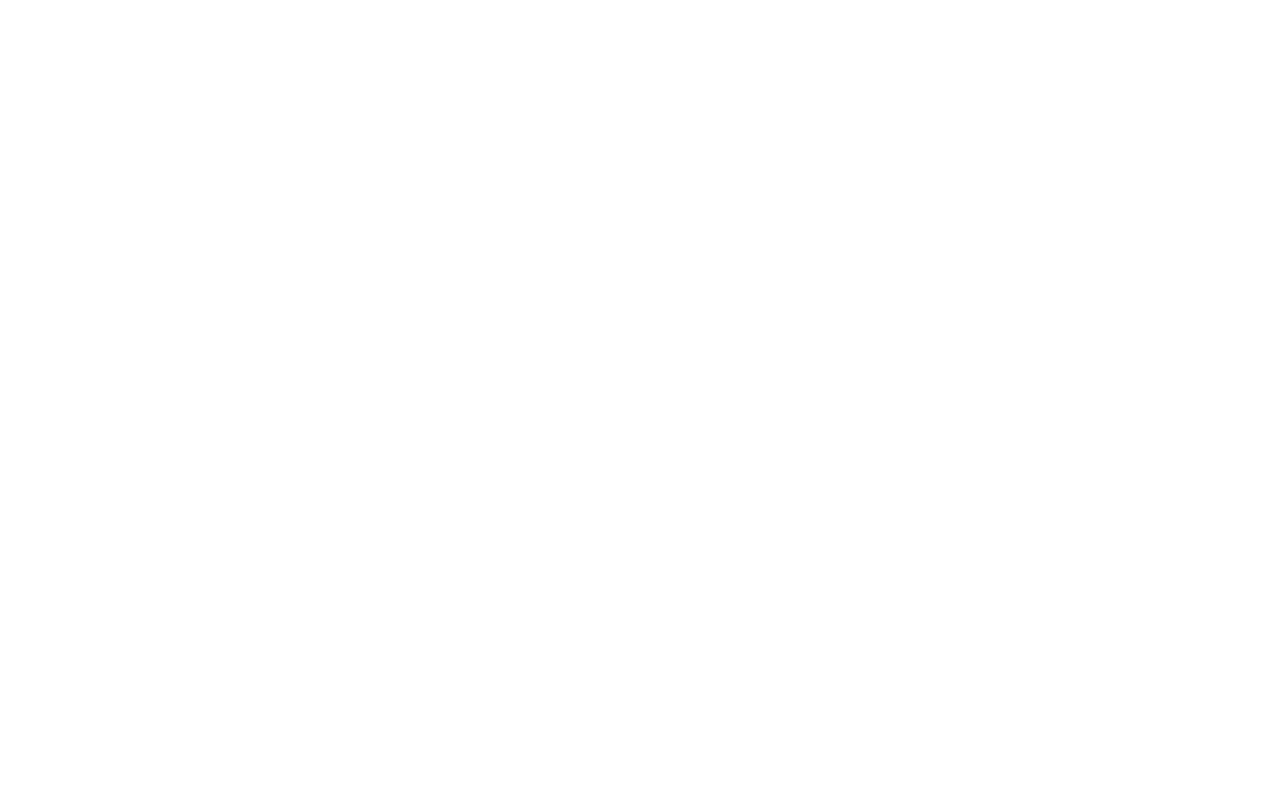
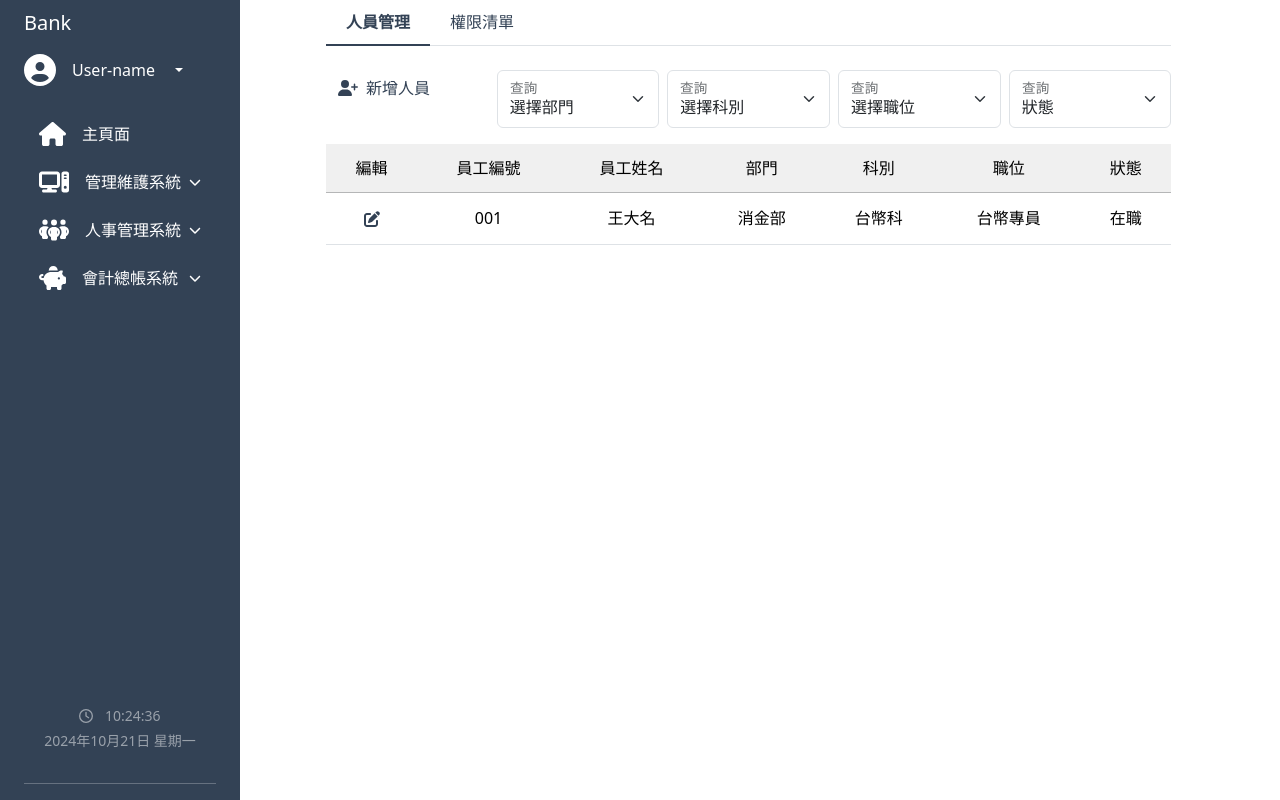
Before and after one commit to D1204463/Login_Permission_Web, a Vue app in the folder Login-Permission-Project-frontend/: page /loginRecord in a window 1280 px wide. Before the commit this address had no page. Built offline with nearby package versions, Linux system fonts and the light colour scheme; a web font is replaced by a local one.

Commit message:
loginRecordPgn
add loginRecordPgn

```diff
--- /dev/null
+++ b/Login-Permission-Project-frontend/src/components/LoginRecord/LoginRecordComponet.vue
@@ -0,0 +1,167 @@
+<template>
+  <div class="unit-container">
+    <!-- 頁籤 -->
+    <ul class="nav nav-tabs mb-4">
+      <li class="nav-item">
+        <a class="nav-link active" href="#">人員管理</a>
+      </li>
+      <li class="nav-item">
+        <a class="nav-link" href="#">權限清單</a>
+      </li>
+    </ul>
+
+    <div class="row g-2 mb-3">
+      <!-- 新增人員按鈕 -->
+      <div class="col-md">
+        <button class="btn add-unit-btn">
+          <font-awesome-icon :icon="['fas', 'user-plus']" class="me-2" />
+          新增人員
+        </button>
+      </div>
+      <div class="col-md">
+        <div class="form-floating">
+          <select class="form-select" id="floatingSelectGrid">
+            <option selected>選擇部門</option>
+            <option value="1">消金部</option>
+            <option value="2">管理部</option>
+          </select>
+          <label for="floatingSelectGrid">查詢</label>
+        </div>
+      </div>
+      <div class="col-md">
+        <div class="form-floating">
+          <select class="form-select" id="floatingSelectGrid">
+            <option selected>選擇科別</option>
+            <option value="1">台幣科</option>
+            <option value="2">外幣科</option>
+            <option value="3">資訊科</option>
+            <option value="4">財務科</option>
+          </select>
+          <label for="floatingSelectGrid">查詢</label>
+        </div>
+      </div>
+      <div class="col-md">
+        <div class="form-floating">
+          <select class="form-select" id="floatingSelectGrid">
+            <option selected>選擇職位</option>
+            <option value="1">部長</option>
+            <option value="2">科長</option>
+            <option value="3">專員</option>
+          </select>
+          <label for="floatingSelectGrid">查詢</label>
+        </div>
+      </div>
+      <div class="col-md">
+        <div class="form-floating">
+          <select class="form-select" id="floatingSelectGrid">
+            <option selected>狀態</option>
+            <option value="1">在職</option>
+            <option value="2">離職</option>
+            <option value="3">留職停薪</option>
+          </select>
+          <label for="floatingSelectGrid">查詢</label>
+        </div>
+      </div>
+    </div>
+
+
+    <!-- 員工資料表格 -->
+    <div class="table-responsive">
+      <table class="table">
+        <thead class="table-secondary">
+        <tr>
+          <th>編輯</th>
+          <th>員工編號</th>
+          <th>員工姓名</th>
+          <th>部門</th>
+          <th>科別</th>
+          <th>職位</th>
+          <th>狀態</th>
+        </tr>
+        </thead>
+        <tbody>
+        <tr>
+          <td>
+            <button class="btn btn-link p-0">
+              <font-awesome-icon :icon="['fas', 'pen-to-square']" />
+            </button>
+          </td>
+          <td>001</td>
+          <td>王大名</td>
+          <td>消金部</td>
+          <td>台幣科</td>
+          <td>台幣專員</td>
+          <td>在職</td>
+        </tr>
+        </tbody>
+      </table>
+    </div>
+  </div>
+</template>
+
+<script setup>
+import { ref } from 'vue';
+import { library } from '@fortawesome/fontawesome-svg-core';
+import { faUserPlus, faPenToSquare } from '@fortawesome/free-solid-svg-icons';
+import { FontAwesomeIcon } from '@fortawesome/vue-fontawesome';
+
+library.add(faUserPlus, faPenToSquare);
+</script>
+
+<style scoped>
+.unit-container {
+  /* padding: 20px; */
+}
+
+.nav-tabs .nav-link {
+  color: #334255;
+  border: none;
+  padding: 10px 20px;
+}
+
+.nav-tabs .nav-link.active {
+  color: #334255;
+  font-weight: bold;
+  border-bottom: 2px solid #334255;
+}
+
+.add-unit-btn {
+  background-color: transparent;
+  color: #334255;
+  border: none;
+  display: flex;
+  align-items: center;
+  /* padding: 8px 16px; */
+  font-size: 1rem;
+}
+
+.add-unit-btn:hover {
+  color: #FFCD50;
+}
+
+.table {
+  border-collapse: separate;
+  border-spacing: 0;
+}
+
+.table th {
+  background-color: #f0f0f0;
+  padding: 12px;
+  text-align: center;
+  font-weight: normal;
+}
+
+.table td {
+  padding: 12px;
+  text-align: center;
+  vertical-align: middle;
+}
+
+.btn-link {
+  color: #334255;
+}
+
+.btn-link:hover {
+  color: #FFCD50;
+}
+</style>
--- a/Login-Permission-Project-frontend/src/router/router.js
+++ b/Login-Permission-Project-frontend/src/router/router.js
@@ -3,6 +3,7 @@
 import Login from '../views/LoginView.vue'
 import Unit from '../views/Unit.vue'
 import Register from '../components/Register.vue'
+import LoginRecord from "../views/LoginRecord.vue";
 // import UnitComponents from '../components/Unit.vue'
 // import Sidebar from '../components/Sidebar.vue'
 
@@ -27,6 +28,10 @@
         path: '/unit',
         name: 'Unit',
         component: Unit
+    },{
+        path: '/loginRecord',
+        name: 'LoginRecordPage',
+        component: LoginRecord
     },
     // {
     //     path: '/sidebar',
--- /dev/null
+++ b/Login-Permission-Project-frontend/src/views/LoginRecord.vue
@@ -0,0 +1,27 @@
+<script setup>
+import Sidebar from '../components/Sidebar.vue';
+import LoginRecordComponet from "../components/LoginRecord/LoginRecordComponet.vue";
+</script>
+
+<template>
+
+
+
+  <div class="row">
+    <div class="col-3">
+      <Sidebar />
+    </div>
+    <div class="col-8">
+       <LoginRecordComponet/>
+    </div>
+  </div>
+
+
+
+</template>
+
+<style scoped>
+.ctest{
+  border: solid;
+}
+</style>
```
